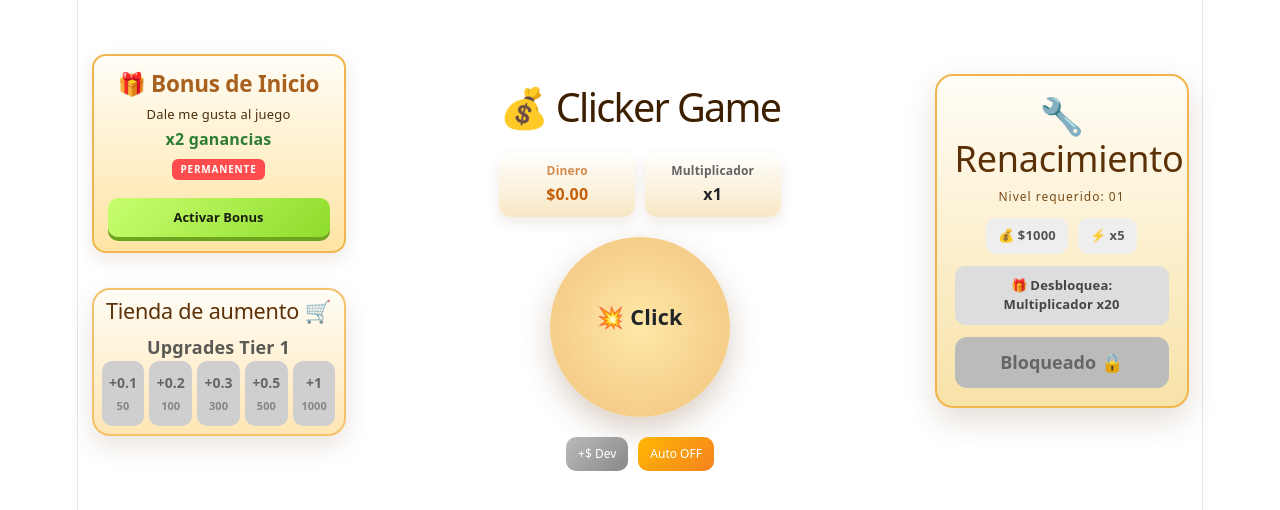
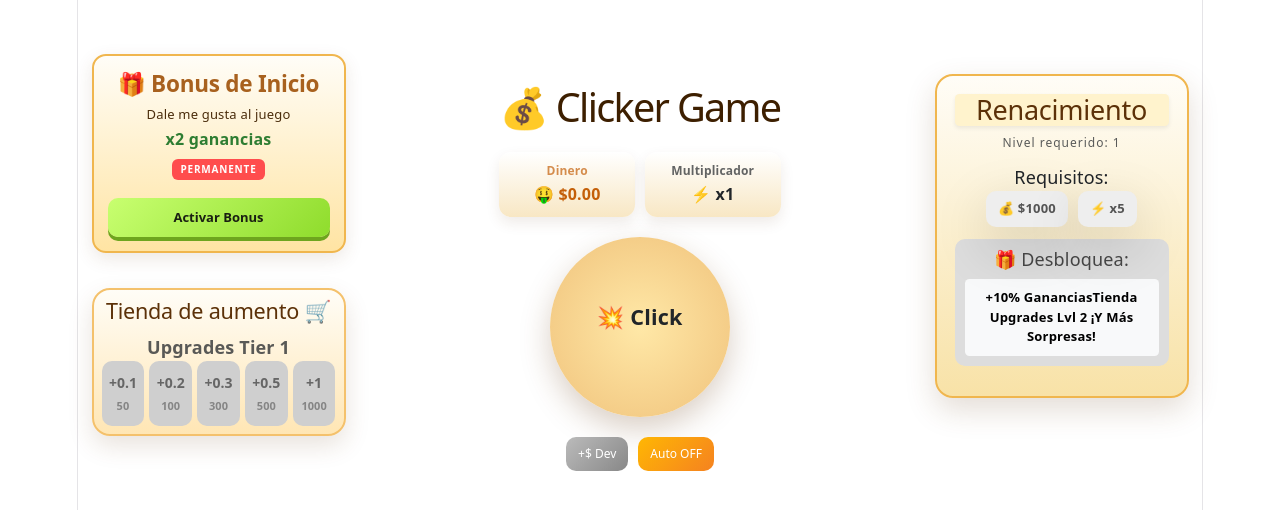
Before and after one commit to Maxii34/CLICKER-EMPIRE, a React (Vite) app: page / in a window 1280 px wide. Shown: the top 510 px of the page. Built offline with nearby package versions, Linux system fonts and the light colour scheme.

Commit message:
Nueva logica de reinicio

```diff
--- a/src/App.jsx
+++ b/src/App.jsx
@@ -10,6 +10,10 @@ function App() {
   const handleClick = () => {
     setMoney((prev) => prev + multiplier);
   };
+
+  const addMoneyDev = () => {
+    setMoney((prev) => prev + 10000);
+  }
 
   // 🔥 nueva lógica progresiva
   const buyUpgrade = (cost, increment, max) => {
@@ -32,6 +36,7 @@ function App() {
         setMultiplier={setMultiplier}
         buyUpgrade={buyUpgrade}
         handleClick={handleClick}
+        addMoneyDev={addMoneyDev}
       />
     </>
   );
--- a/src/components/ClikerGamer.jsx
+++ b/src/components/ClikerGamer.jsx
@@ -28,12 +28,12 @@ export const ClikerGamer = ({
       <div className="clicker-stats">
         <div className="stat-box money">
           <span>Dinero</span>
-          <strong>${money.toFixed(2)}</strong>
+          <strong>🤑 ${money.toFixed(2)}</strong>
         </div>
 
         <div className="stat-box">
           <span>Multiplicador</span>
-          <strong>x{multiplier}</strong>
+          <strong>⚡ x{multiplier}</strong>
         </div>
       </div>
 
--- a/src/components/bonus/BonusBienvenida.jsx
+++ b/src/components/bonus/BonusBienvenida.jsx
@@ -24,7 +24,7 @@ export const BonusBienvenida = ({ multiplier, setMultiplier }) => {
         </div>
       ) : (
         <div className="bonus-active">
-          <span>🎁 Bonus x2 activo</span>
+          <span>🎁 Bonus x2, Activo de bienvenida.</span>
         </div>
       )}
     </>
--- a/src/components/pages/Inicio.jsx
+++ b/src/components/pages/Inicio.jsx
@@ -11,6 +11,7 @@ export const Inicio = ({
   setMultiplier,
   buyUpgrade,
   handleClick,
+  addMoneyDev,
 }) => {
   return (
     <Container fluid className="py-5">
@@ -43,6 +44,7 @@ export const Inicio = ({
               money={money}
               multiplier={multiplier}
               handleClick={handleClick}
+              addMoneyDev={addMoneyDev}
             />
           </div>
         </Col>
--- a/src/components/rebirs/ReiniciosLvl.jsx
+++ b/src/components/rebirs/ReiniciosLvl.jsx
@@ -1,13 +1,29 @@
-import "./Reinicio.css"
+import "./Reinicio.css";
 
 export const ReiniciosLvl = ({ money, multiplier, setMoney }) => {
-  const reqMoney = 1000;
-  const reqMulti = 5;
+  // Objeto con varios niveles de renacimiento
+  const rebirthReq = [
+    { level: 1, money: 1000, multiplier: 5, bonus: 10 },
+    { level: 2, money: 5000, multiplier: 10, bonus: 15 },
+    { level: 3, money: 15000, multiplier: 15, bonus: 20 },
+    { level: 4, money: 50000, multiplier: 20, bonus: 30 },
+    { level: 5, money: 150000, multiplier: 30, bonus: 50 },
+    { level: 6, money: 500000, multiplier: 50, bonus: 100 },
+  ];
 
-  const canRebirth = money >= reqMoney && multiplier >= reqMulti;
+  // Elegimos el nivel que el jugador puede reiniciar actualmente
+  const currentLevel =
+    rebirthReq
+      .slice()
+      .reverse()
+      .find((req) => money >= req.money && multiplier >= req.multiplier) ||
+    rebirthReq[0];
+
+  const canRebirth = money >= currentLevel.money && multiplier >= currentLevel.multiplier;
 
   const handleRebirth = () => {
     if (!canRebirth) return;
+    // desbloqueo de bonus, tienda lvl 2, etc se manejaría acá
 
     setMoney(0);
     // 👉 acá después podés resetear más cosas (multiplier, upgrades, etc)
@@ -15,33 +31,44 @@ export const ReiniciosLvl = ({ money, multiplier, setMoney }) => {
 
   return (
     <div className="rebirth-box">
-      <h2>🔧 Renacimiento</h2>
+      <h2 className="fs-4 text p-0 mark rounded-1 shadow-sm">Renacimiento</h2>
+      <span className="rebirth-level text-muted">
+        Nivel requerido: {currentLevel.level}
+      </span>
+      <span>Requisitos:</span>
 
-      <span className="rebirth-level">Nivel requerido: 01</span>
-
-      {/* REQUISITOS */}
       <div className="rebirth-req">
-        <div className={`req-item ${money >= reqMoney ? "ok" : ""}`}>
-          💰 ${reqMoney}
+        <div
+          className={`req-item shadow-lg ${money >= currentLevel.money ? "ok" : ""}`}
+        >
+          💰 ${currentLevel.money}
         </div>
-        <div className={`req-item ${multiplier >= reqMulti ? "ok" : ""}`}>
-          ⚡ x{reqMulti}
+        <div
+          className={`req-item shadow-lg ${multiplier >= currentLevel.multiplier ? "ok" : ""}`}
+        >
+          ⚡ x{currentLevel.multiplier}
         </div>
       </div>
 
       {/* BONUS */}
       <div className={`rebirth-bonus ${canRebirth ? "active" : ""}`}>
-        🎁 Desbloquea: <strong>Multiplicador x20</strong>
+        <h5 className="text-center fs-6">🎁 Desbloquea:</h5>
+        <div className=" text-black text-capitalize text-center bg-light p-2 shadow-md rounded-1">
+          <span className="bonus-text">+{currentLevel.bonus}% ganancias</span>
+          <span>Tienda upgrades lvl 2 </span>
+          <span className="bonus-text">¡Y más sorpresas!</span>
+        </div>
       </div>
 
-      {/* BOTÓN */}
-      <button
+
+      {canRebirth && (
+        <button
         className={`rebirth-btn ${canRebirth ? "active" : "disabled"}`}
         onClick={handleRebirth}
         disabled={!canRebirth}
       >
-        {canRebirth ? "Reiniciar progreso 🔄" : "Bloqueado 🔒"}
-      </button>
+        {canRebirth ? "Reiniciar " : "Bloqueado 🔒"}
+      </button>)}
     </div>
   );
 };
```
